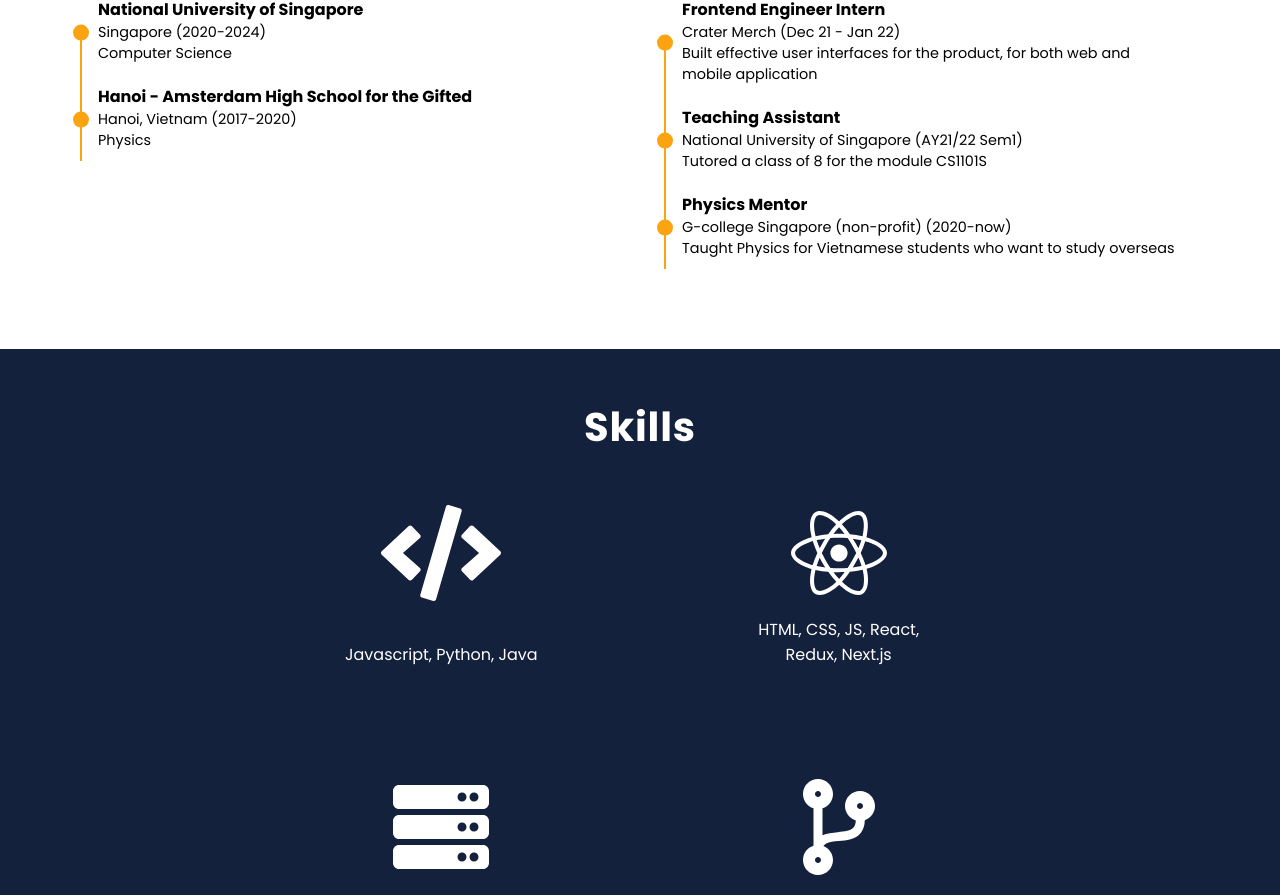
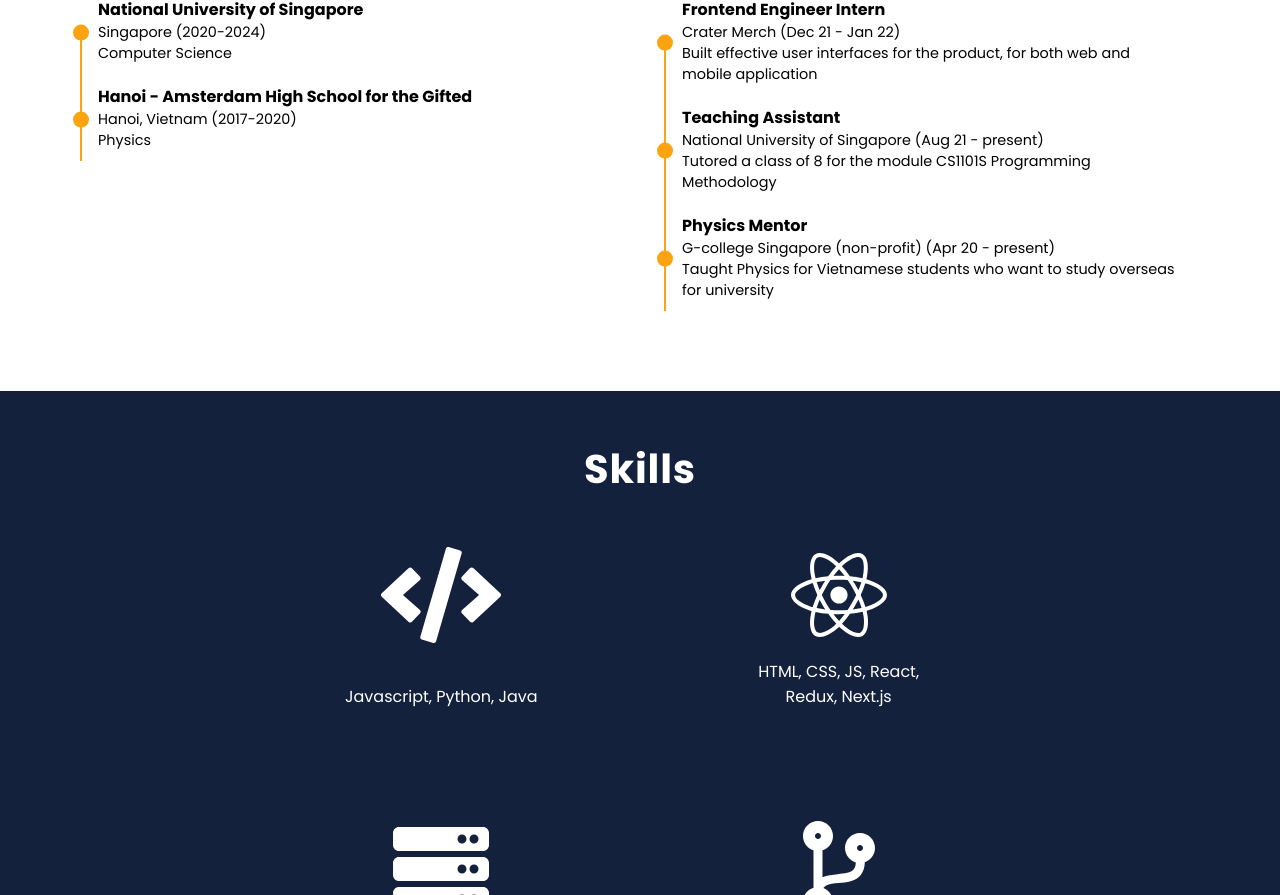
Before and after one commit to pbthang/Personal-Webpage, a Next.js app: page / in a window 1280 px wide. Shown: the part 1351-2246 px from the top of the page. Built offline with nearby package versions, Linux system fonts and the light colour scheme.

Commit message:
fix some minor things

```diff
--- a/pages/index.js
+++ b/pages/index.js
@@ -70,15 +70,16 @@
         {
           title: "Teaching Assistant",
           organization: "National University of Singapore",
-          time: "AY21/22 Sem1",
-          description: "Tutored a class of 8 for the module CS1101S",
+          time: "Aug 21 - present",
+          description:
+            "Tutored a class of 8 for the module CS1101S Programming Methodology",
         },
         {
           title: "Physics Mentor",
           organization: "G-college Singapore (non-profit)",
-          time: "2020-now",
+          time: "Apr 20 - present",
           description:
-            "Taught Physics for Vietnamese students who want to study overseas",
+            "Taught Physics for Vietnamese students who want to study overseas for university",
         },
       ],
       skills: [
```
